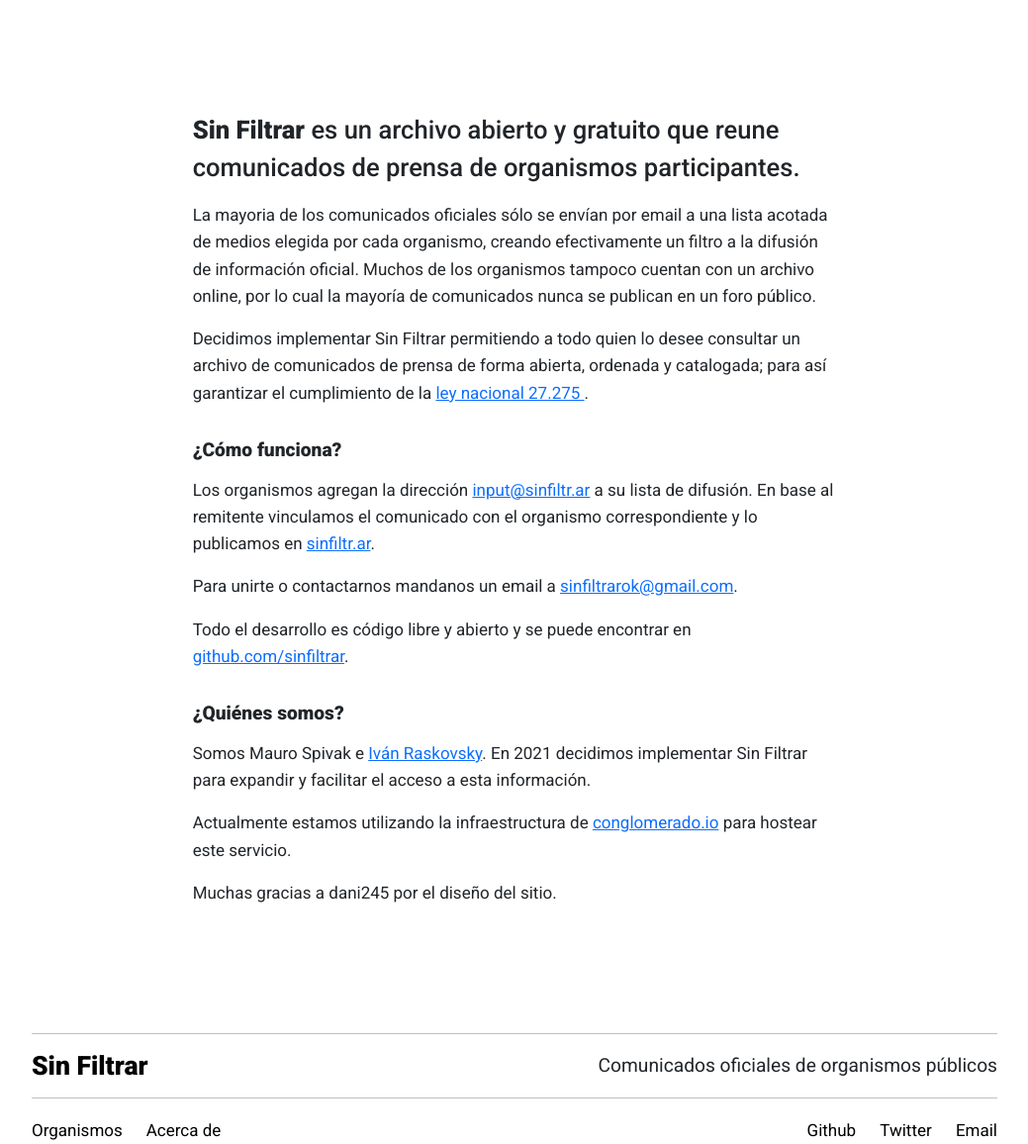
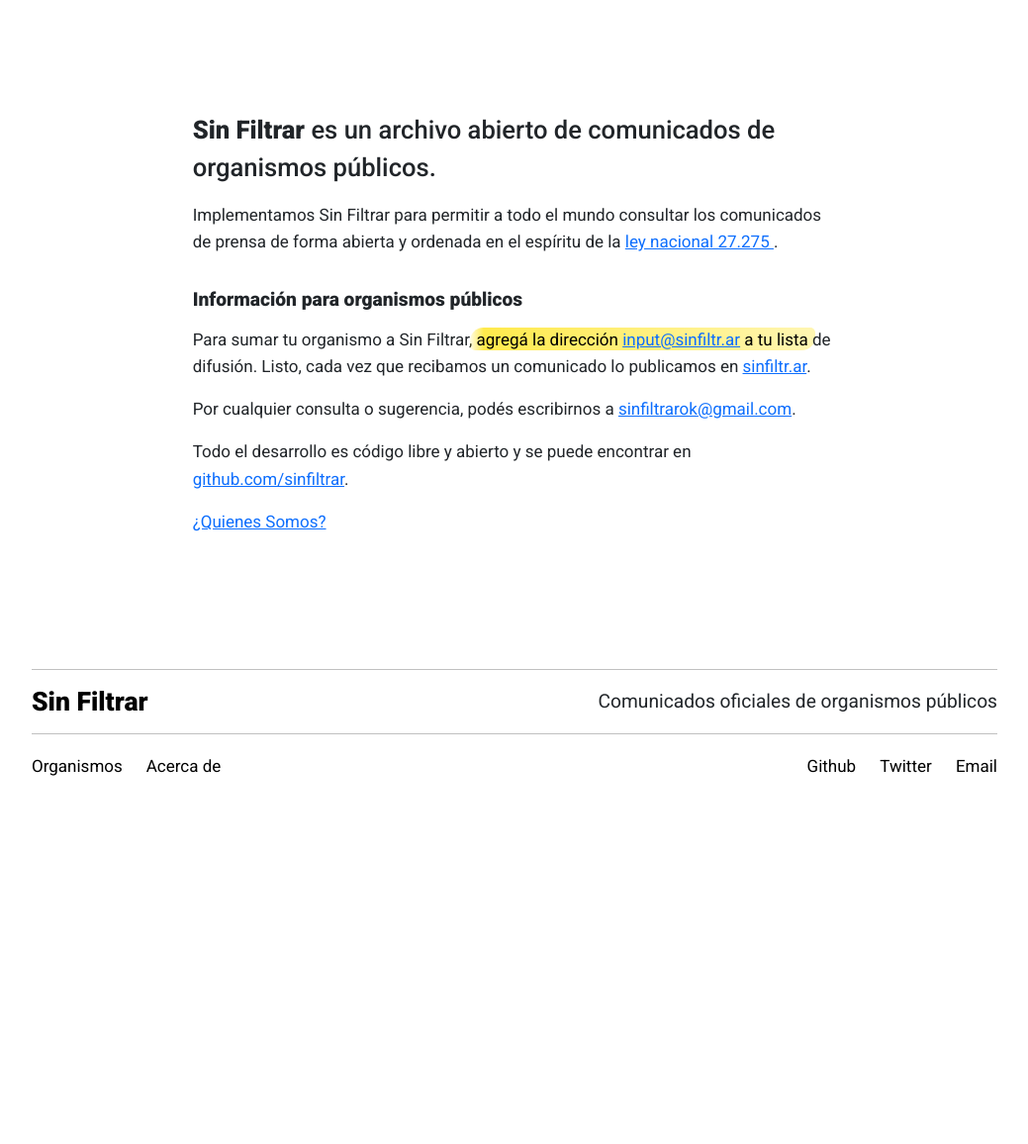
Before and after one commit to sinfiltrar/sinfiltrar, a Django app: page /about/ in a window 1280 px wide. Shown: the part 76-1232 px from the top of the page at 99% size, without its empty margins (120-1159 px from the left). After the commit the page ends 860 px from the top, so only its background shows below. Run offline with Django 3.2, Linux system fonts and the light colour scheme.

Commit message:
New About page, Us page

```diff
--- a/docs/templates/docs/index.html
+++ b/docs/templates/docs/index.html
@@ -20,11 +20,11 @@
         <ul class="offset-lg-1 col-lg-8">
         {% for doc in latest_docs %}
             <li class="doc-item d-flex" style="--mycolor: #{{doc.issuer.color}}">
-                <a class="avatar flex-shrink-0" href="{% url 'issuers_one' slug=doc.issuer.slug %}">
+                <a class="avatar flex-shrink-0" href="{% url 'docs_one' slug=doc.slug %}">
                     {{ doc.issuer.avatar }}
                 </a>
                 <div class="flex-grow-1 ms-3">
-                    <a class="issuer-name" href="{% url 'issuers_one' slug=doc.issuer.slug %}">{{ doc.issuer.name }}</a>
+                    <a class="issuer-name" href="{% url 'docs_one' slug=doc.slug %}">{{ doc.issuer.name }}</a>
                     <span class="date">{{ doc.issued_at | date }}</span>
                     <br>
                     <a class="title" href="{% url 'docs_one' slug=doc.slug %}">{{ doc.title | title }}</a>
--- a/sinfiltrar/templates/about.html
+++ b/sinfiltrar/templates/about.html
@@ -5,44 +5,28 @@
     <section class="about offset-lg-2 col-lg-8">
 
         <div class="lead">
-            <p><strong>Sin Filtrar</strong> es un archivo abierto y gratuito que reune comunicados de prensa de organismos participantes.</p>
+            <p><strong>Sin Filtrar</strong> es un archivo abierto de comunicados de organismos públicos.</p>
         </div>
 
         <div class="body">
 
-            <p>La mayoria de los comunicados oficiales sólo se envían por email a una lista
-            acotada de medios elegida por cada organismo, creando efectivamente un filtro a
-            la difusión de información oficial. Muchos de los organismos tampoco cuentan
-            con un archivo online, por lo cual la mayoría de comunicados nunca se publican
-            en un foro público.</p>
-
-            <p>Decidimos implementar Sin Filtrar permitiendo a todo quien lo desee consultar un archivo de comunicados de
-                prensa de forma abierta, ordenada y catalogada; para así garantizar el cumplimiento de la
+            <p>Implementamos Sin Filtrar para permitir a todo el mundo consultar los comunicados de prensa de forma abierta y ordenada en el espíritu de la
             <a target="_blank" href="http://servicios.infoleg.gob.ar/infolegInternet/anexos/265000-269999/265949/norma.htm">
                 ley nacional 27.275
             </a>.</p>
 
-            <h3>¿Cómo funciona?</h3>
+            <h3>Información para organismos públicos</h3>
 
-            <p>Los organismos agregan la dirección <a href="mailto:">input@sinfiltr.ar</a> a su lista de difusión. En base
-                al remitente vinculamos el comunicado con el organismo correspondiente y lo publicamos en
-                <a href="https://sinfiltr.ar">sinfiltr.ar</a>.</p>
+            <p>Para sumar tu organismo a Sin Filtrar, <mark>agregá la dirección <a href="mailto:">input@sinfiltr.ar</a> a tu lista</mark> de difusión.
+                Listo, cada vez que recibamos un comunicado lo publicamos en <a href="https://sinfiltr.ar">sinfiltr.ar</a>.</p>
 
-            <p>Para unirte o contactarnos mandanos un email a <a href="mailto:sinfiltrarok@gmail.com">sinfiltrarok@gmail.com</a>.</p>
+            <p>Por cualquier consulta o sugerencia, podés escribirnos a <a href="mailto:sinfiltrarok@gmail.com">sinfiltrarok@gmail.com</a>.</p>
+
 
             <p>Todo el desarrollo es código libre y abierto y se puede encontrar en
             <a href="https://github.com/sinfiltrar" target="_blank">github.com/sinfiltrar</a>.</p>
 
-            <h3>¿Quiénes somos?</h3>
-
-            <p>Somos Mauro Spivak e <a href="https://github.com/rasca">Iván Raskovsky</a>. En 2021 decidimos implementar Sin
-            Filtrar para expandir y facilitar el acceso a esta información.</p>
-
-            <p>Actualmente estamos utilizando la infraestructura de
-            <a href="https://conglomerado.io" target="_blank">conglomerado.io</a>
-            para hostear este servicio.</p>
-
-            <p>Muchas gracias a dani245 por el diseño del sitio.</p>
+            <p><a href="/us">¿Quienes Somos?</a></p>
 
         </div>
 
--- a/sinfiltrar/urls.py
+++ b/sinfiltrar/urls.py
@@ -27,4 +27,5 @@
     path('admin/', admin.site.urls),
     path('api-auth/', include('rest_framework.urls', namespace='rest_framework')),
     path('about/', TemplateView.as_view(template_name='about.html'), name='about'),
+    path('us/', TemplateView.as_view(template_name='us.html'), name='us'),
 ]
--- a/static/styles.css
+++ b/static/styles.css
@@ -150,3 +150,12 @@
       footer > div ul:last-child li {
         margin-right: 0;
         margin-left: 1.51rem; }
+
+mark {
+  margin: 0 -0.4em;
+  padding: 0.1em 0.4em;
+  border-radius: 0.8em 0.3em;
+  background: transparent;
+  background-image: linear-gradient(to right, rgba(255, 225, 0, 0.1), rgba(255, 225, 0, 0.7) 4%, rgba(255, 225, 0, 0.3));
+  -webkit-box-decoration-break: clone;
+  box-decoration-break: clone; }
--- a/static/styles.scss
+++ b/static/styles.scss
@@ -210,3 +210,19 @@
         border-top: 1px $line-color solid;
     }
 }
+
+// Source: https://max.hn/thoughts/how-to-create-a-highlighter-marker-effect-in-css
+mark {
+  margin: 0 -0.4em;
+  padding: 0.1em 0.4em;
+  border-radius: 0.8em 0.3em;
+  background: transparent;
+  background-image: linear-gradient(
+    to right,
+    rgba(255, 225, 0, 0.1),
+    rgba(255, 225, 0, 0.7) 4%,
+    rgba(255, 225, 0, 0.3)
+  );
+  -webkit-box-decoration-break: clone;
+  box-decoration-break: clone;
+}
```
Also changed, not shown: sinfiltrar/templates/us.html (added, +22 -0 lines).
